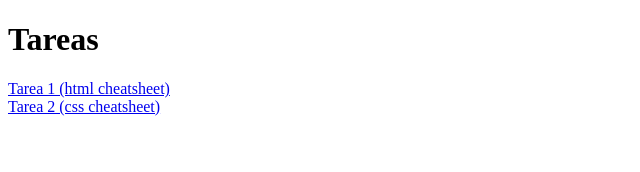
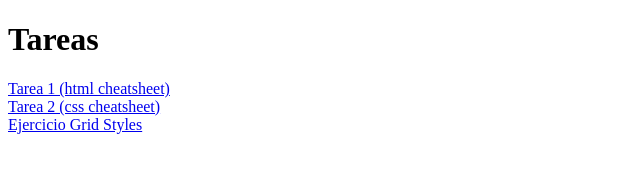
Before and after one commit to luciabarre/luciabarre.github.io, a plain HTML site: page index.html in a window 1280 px wide. Shown: the whole page, without its empty margins (0-640 px from the left). Drawn offline with Linux system fonts and the light colour scheme.

Commit message:
Update index.html

```diff
--- a/index.html
+++ b/index.html
@@ -11,5 +11,7 @@
     <a href="cheatsheet.html">Tarea 1 (html cheatsheet)</a>
     <br>
     <a href="csscheatsheet.html">Tarea 2 (css cheatsheet)</a>
+    <br>
+    <a href="gridstyles.html">Ejercicio Grid Styles</a>
 </body>
 </html>
```
